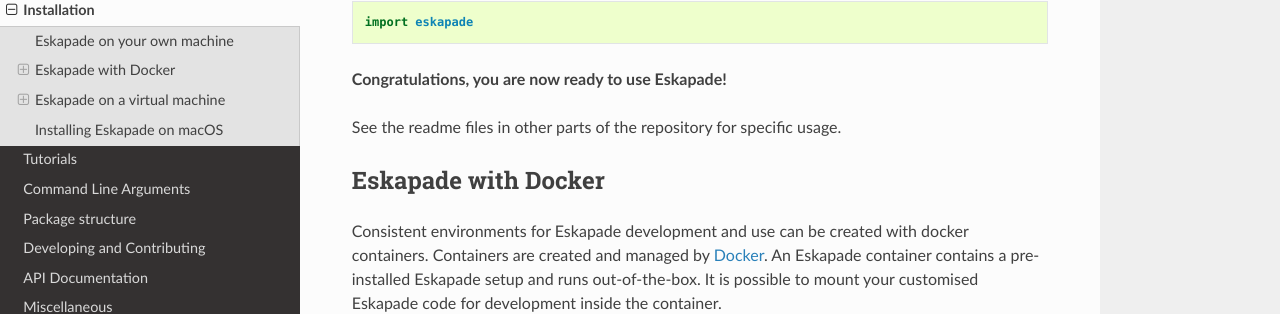
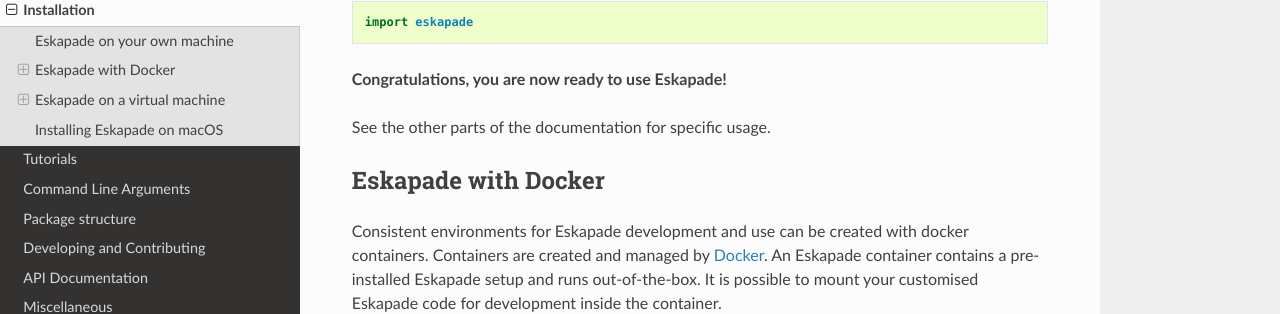
Before and after one commit to KaveIO/Eskapade, a Sphinx documentation site: the page built from docs/source/installation.rst, in a window 1280 px wide and 900 px high, scrolled down 730 px. Shown: the part 140-454 px from the top of the window. Built offline with Sphinx 7.4.7 and the Read the Docs theme 2.0.0, drawn with Linux system fonts in a browser that asks for light colours; the version number could not be read and is left out.

Commit message:
Docs: update of installation instructions in README file

```diff
--- a/README.rst
+++ b/README.rst
@@ -37,10 +37,6 @@
   .. code-block:: python
 
     import eskapade
-
-  .. code:: bash
-
-    $ pip install Eskapade
 
   This change has resulted in some restructuring of the python directories, making the overall structure more transparent:
   all python code, including the tutorials, now fall under the (single) ``python/`` directory.
--- a/docs/source/installation.rst
+++ b/docs/source/installation.rst
@@ -41,7 +41,7 @@
 
 **Congratulations, you are now ready to use Eskapade!**
 
-See the readme files in other parts of the repository for specific usage.
+See the other parts of the documentation for specific usage.
 
 
 Eskapade with Docker
```
